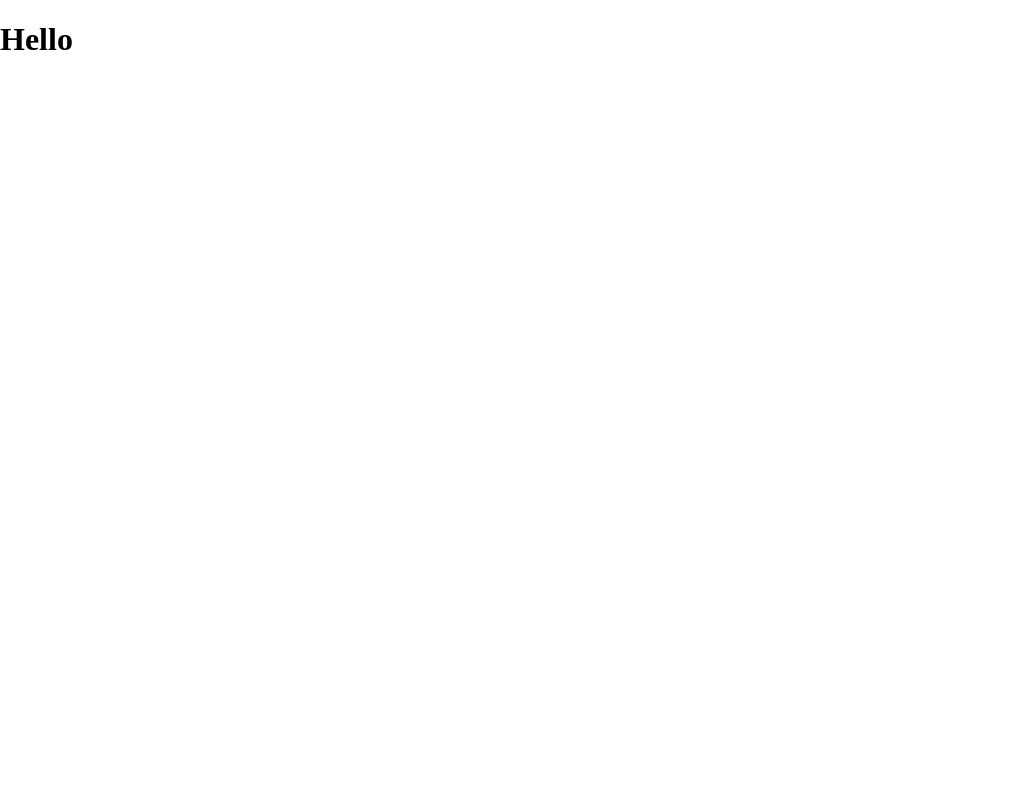
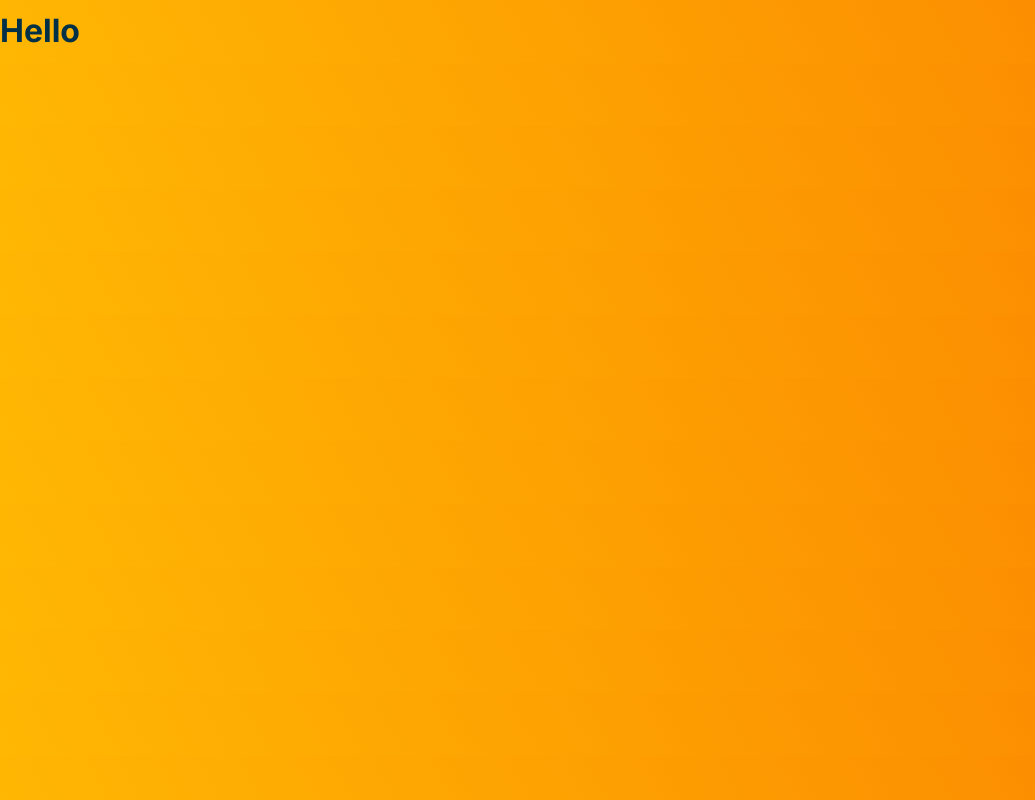
Before and after one commit to kifzig/se_portfolio, a plain HTML site: page index.html in a window 1280 px wide. Shown: the whole page, without its empty margins (0-1035 px from the left). Drawn offline with Linux system fonts and the light colour scheme.

Commit message:
Add gradient to background image

```diff
--- a/blocks/page.css
+++ b/blocks/page.css
@@ -5,8 +5,8 @@
   line-height: 20px;
   margin: 0 auto;
   font-family: "Inter", Arial, sans-serif;
-  background-color: #ffb703;
-  color: #000000;
+  background-image: linear-gradient(60deg, #ffb703, #fb8500);
+  color: #023047;
 }
 
 /* Unique color scheme from coolors:
--- a/index.html
+++ b/index.html
@@ -15,11 +15,9 @@
       href="https://fonts.googleapis.com/css2?family=Inter:wght@400;500;700&family=Noto+Serif:ital@0;1&display=swap"
       rel="stylesheet"
     />
-    <title>Practicum Coffee Shop</title>
+    <title>Kif - Portfolio</title>
   </head>
-  <body>
-    <div class="page"></div>
+  <body class="page">
     <h1>Hello</h1>
-  </div>
   </body>
 </html>
```
